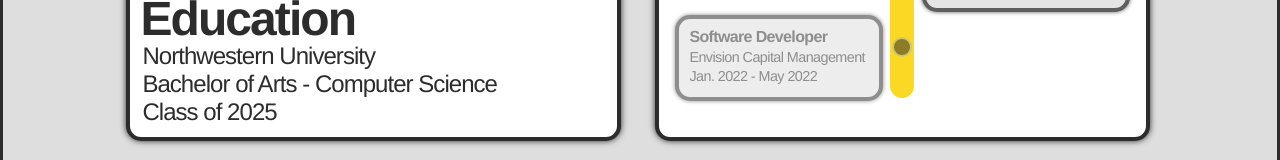
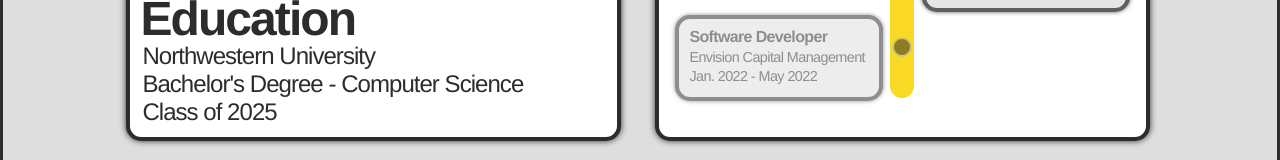
Before and after one commit to varoon-enjeti/portfolio-website, a React (Create React App) app: page / in a window 1280 px wide. Both pictures are taken after a click on the button "About". Shown: the part 559-719 px from the top of the page. Built offline with nearby package versions, Linux system fonts and the light colour scheme.

Commit message:
changed about

```diff
--- a/src/components/pages/about.jsx
+++ b/src/components/pages/about.jsx
@@ -16,7 +16,7 @@ export default function About({setAbout}) {
                     <div className="education">
                         <p className="edu-title">Education</p>
                         <p className="edu-lower">Northwestern University</p>
-                        <p className="edu-lower">Bachelor of Arts - Computer Science</p>
+                        <p className="edu-lower">Bachelor's Degree - Computer Science</p>
                         <p className="edu-lower">Class of 2025</p>
                     </div>
                 </div>
```
